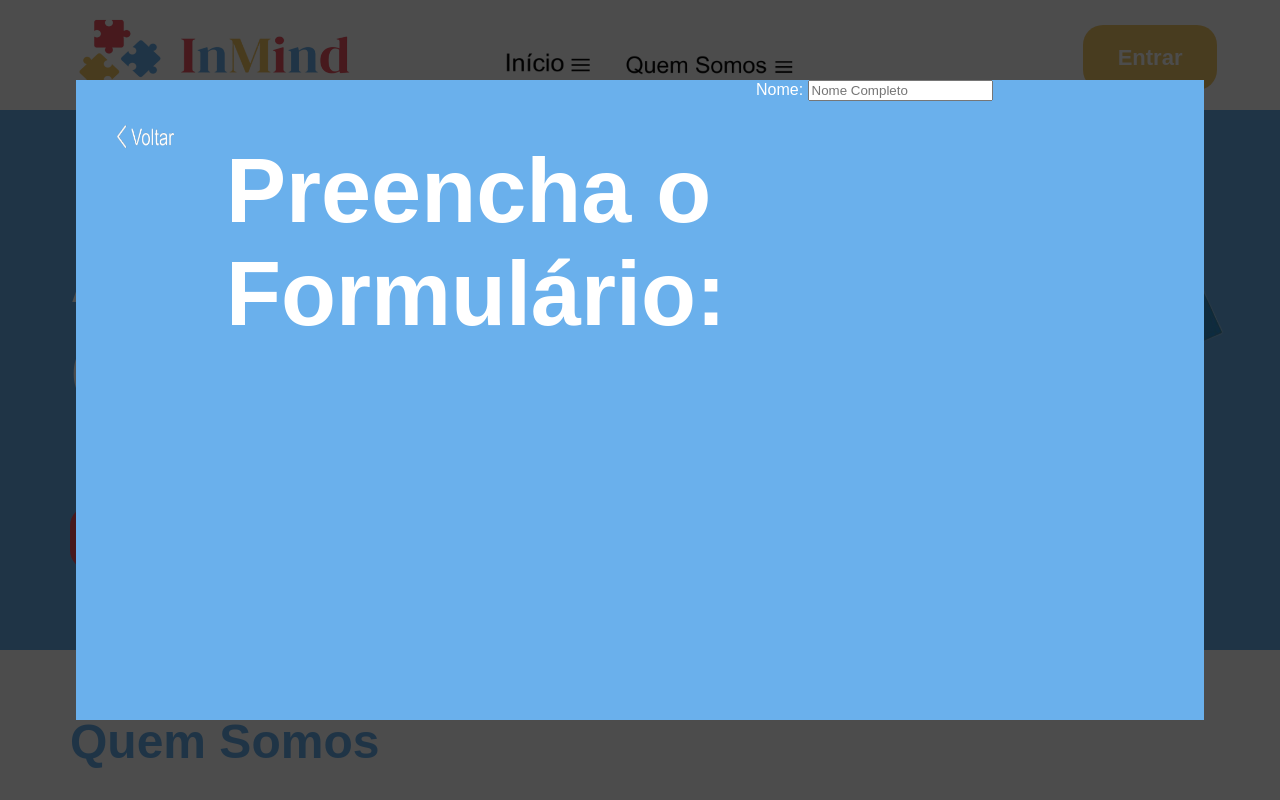
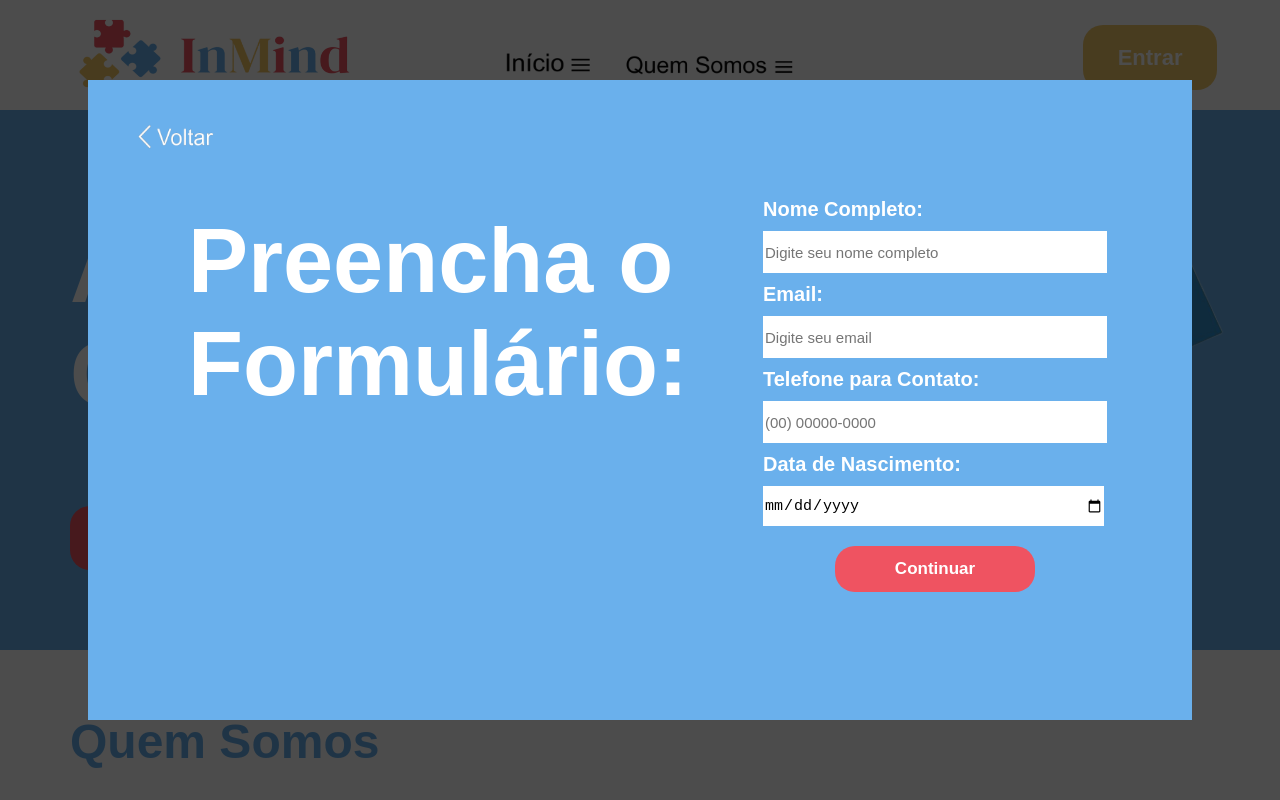
Before and after one commit to Raekwon-Onirele/inmind, a React (Create React App) app: page / in a window 1280 px wide. Both pictures are taken after a click on the element "Agende Aqui!". Shown: the top 800 px of the page. Built offline with nearby package versions, Linux system fonts and the light colour scheme.

Commit message:
Criação do form

```diff
--- a/package.json
+++ b/package.json
@@ -9,6 +9,7 @@
     "@testing-library/user-event": "^13.5.0",
     "react": "^19.2.0",
     "react-dom": "^19.2.0",
+    "react-input-mask": "^2.0.4",
     "react-scripts": "5.0.1",
     "web-vitals": "^2.1.4"
   },
--- a/src/components/ButtonAgendeAqui.css
+++ b/src/components/ButtonAgendeAqui.css
@@ -6,6 +6,7 @@
   font-size: larger;
   font-weight: bold;
   border-radius: 20px;
+  cursor: pointer;
 }
 
 .buttonAgende:hover {
--- a/src/components/ButtonAgendeWhatsapp.css
+++ b/src/components/ButtonAgendeWhatsapp.css
@@ -7,6 +7,7 @@
     font-size: larger;
     font-weight: bold;
     border-radius: 20px;
+    cursor: pointer;
 }
 
 .buttonWhatsapp:hover {
--- a/src/pages/FormPage.css
+++ b/src/pages/FormPage.css
@@ -14,17 +14,57 @@
   left: 50%;
   transform: translate(-50%, -50%);
   background-color: #6ab0ec;
-    width: 85vw;
-    height: 80vh;
-    display: flex;
+  padding: 40px;
+  height: 70vh;
+  width: 80vw;
 }
 
 .formPage img {
-    width: 130px;
+  width: 170px;
   height: 100px;
-    margin: 10px;
+  margin: -30px 0px 0px -30px;
+  cursor: pointer;
 }
 
 .titleForm {
   color: white;
+  margin: 90px 0px 0px -80px;
 }
+
+.form {
+  font-size: 20px;
+  font-weight: bold;
+  margin: auto;
+  display: grid;
+  text-align: left;
+}
+
+.form label {
+  margin: 10px 0px 10px 0px;
+}
+
+.form input {
+  width: 340px;
+  height: 40px;
+  font-size: 15px;
+  outline: none;
+  border-bottom: 8px black;
+  border: none;
+}
+
+.form button {
+  margin: 20px auto;
+  font-size: 17px;
+  font-weight: bold;
+  padding: 13px;
+  width: 200px;
+  border-radius: 20px;
+  border-style: none;
+  background-color: #ef5361;
+  color: white;
+  cursor: pointer;
+}
+
+.form button:hover {
+  background-color: #f0707b;
+}
--- a/src/pages/FormPage.jsx
+++ b/src/pages/FormPage.jsx
@@ -2,6 +2,8 @@ import "./FormPage.css";
 import imgMenuVoltar from "../assets/menu_voltar.png";
 
 const FormPage = ({ setOpenFormPage }) => {
+
+
   return (
     <div className="backPage">
       <div className="formPage">
@@ -14,10 +16,19 @@ const FormPage = ({ setOpenFormPage }) => {
         <h1 className="titleForm">Preencha o Formulário: </h1>
 
         <form className="form">
-            <label htmlFor="">
-              <span>Nome: </span>
-              <input type="text" placeholder="Nome Completo" />
-            </label>
+          <label htmlFor=""> Nome Completo: </label>
+          <input type="text" placeholder="Digite seu nome completo" required minLength={4}/>
+
+          <label htmlFor=""> Email: </label>
+          <input type="email" placeholder="Digite seu email" required />
+
+          <label htmlFor=""> Telefone para Contato: </label>
+          <input type="text" placeholder="(00) 00000-0000" maxLength="15" required />
+
+          <label htmlFor=""> Data de Nascimento: </label>
+          <input type="date" placeholder="Nome Completo" required />
+
+          <button>Continuar</button>
         </form>
       </div>
     </div>
```
Also changed, not shown: 1 other file (tests, documents, lock files or other folders). Lines whose indentation alone changed are shown as unchanged.
